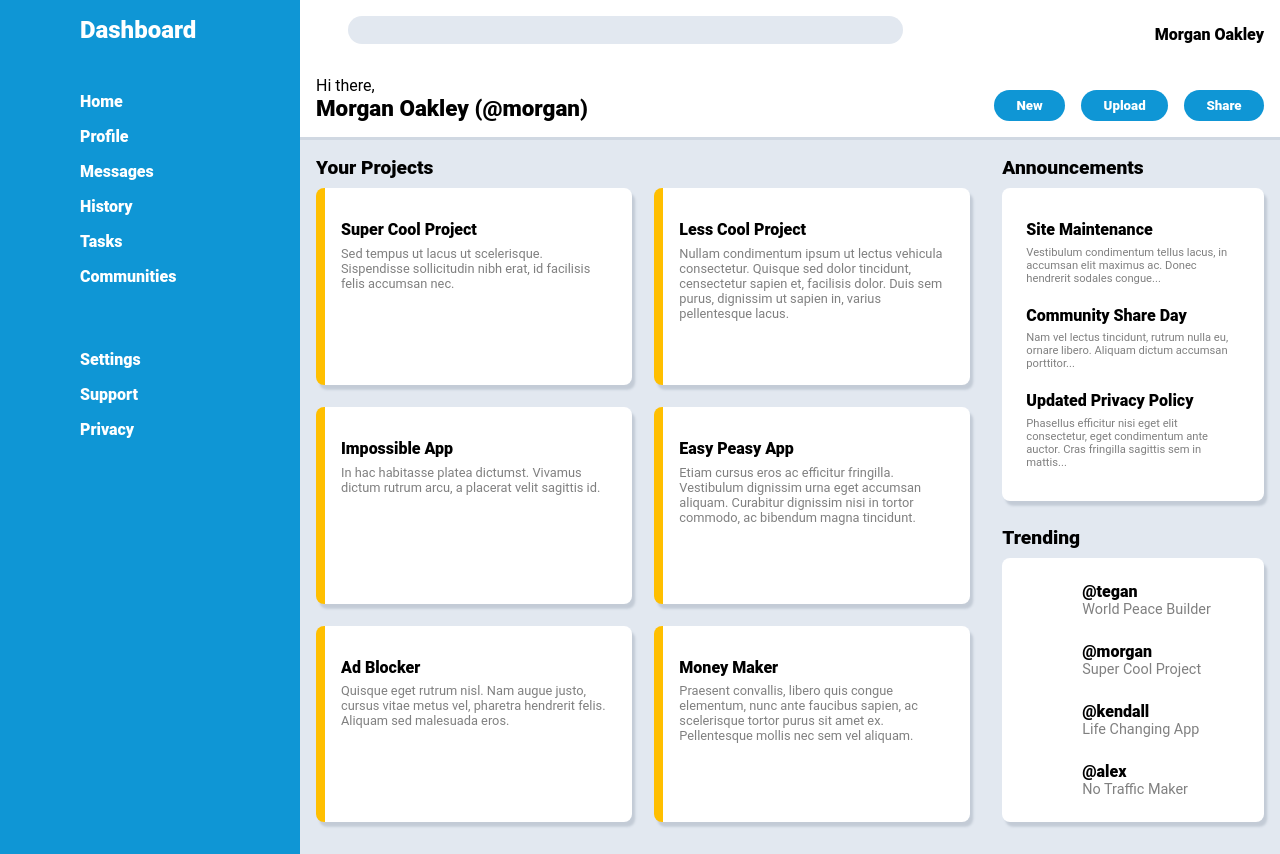
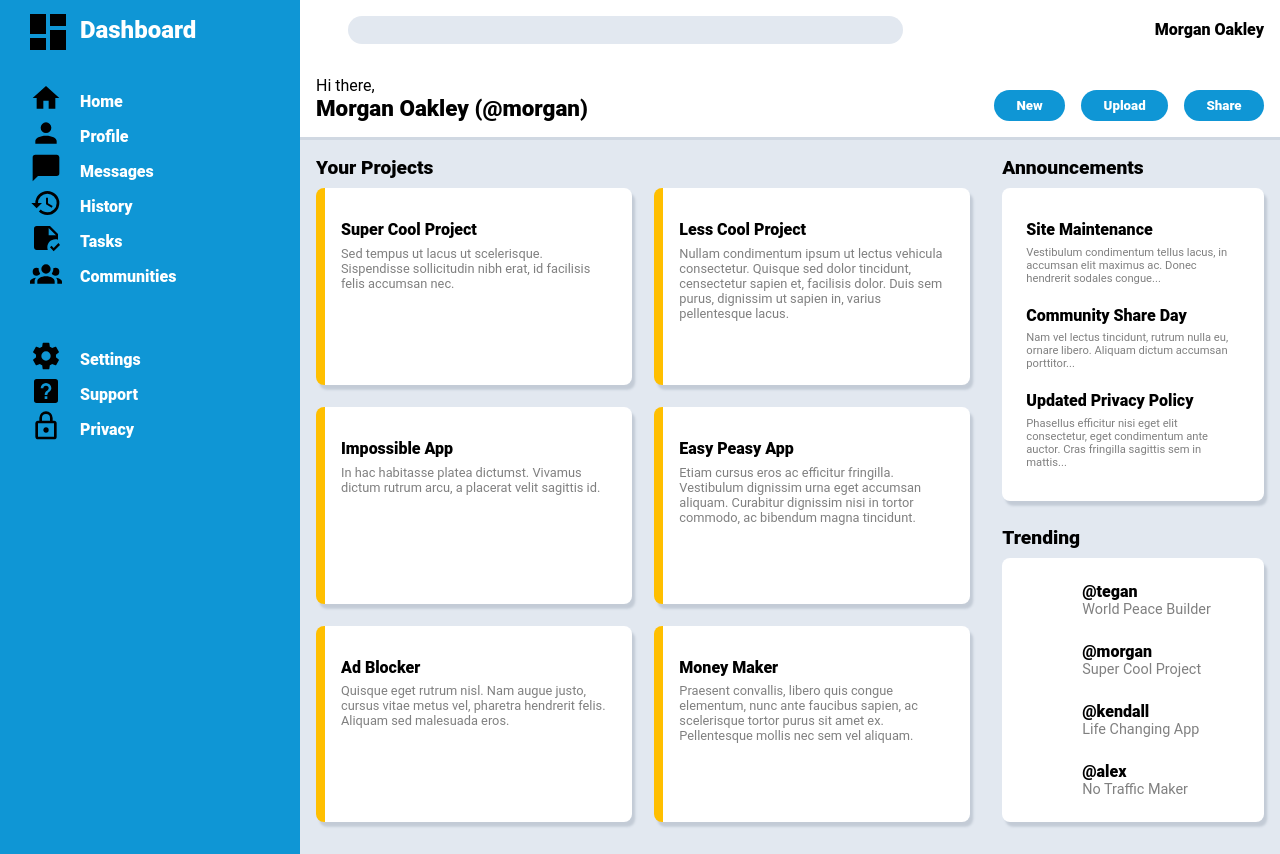
Before and after one commit to ll5zh/odin-dashboard, a plain HTML site: page index.html in a window 1280 px wide. Drawn offline with Linux system fonts and the light colour scheme.

Commit message:
Add dashboard icons

```diff
--- a/index.html
+++ b/index.html
@@ -9,18 +9,28 @@
 <body>
     <div class="container">
         <div class="sidebar">
+            <img id="dash-img" src="images/view-dashboard.svg" alt="view-dashboard">
             <div class="dashboard">Dashboard</div>
             <ul class="icons">
+                <img id="home-img"src="images/home.svg" alt="home">
                 <li>Home</li>
+                <img src="images/profile.svg" alt="profile" id="prof-img">
                 <li>Profile</li>
+                <img src="images/message.svg" alt="message" id="mesg-img">
                 <li>Messages</li>
+                <img src="images/history.svg" alt="history" id="hist-img">
                 <li>History</li>
+                <img src="images/task.svg" alt="task" id="task-img">
                 <li>Tasks</li>
+                <img src="images/community.svg" alt="community" id="comm-img">
                 <li>Communities</li>
             </ul>
             <ul class="icons">
+                <img src="images/settings.svg" alt="settings" id="set-img">
                 <li>Settings</li>
+                <img src="images/support.svg" alt="support" id="supp-img">
                 <li>Support</li>
+                <img src="images/privacy.svg" alt="privacy" id="priv-img">
                 <li>Privacy</li>
             </ul>
         </div>
--- a/style.css
+++ b/style.css
@@ -15,6 +15,7 @@ html, body {
 }
 
 .sidebar {
+    position: relative;
     grid-column: 1 / 2;
     grid-row: 1 / 3;
     background-color: #0f96d5;
@@ -24,6 +25,20 @@ html, body {
     display: flex;
     flex-direction: column;
     gap: 3rem;
+}
+
+#dash-img {
+    position: absolute;
+    height: 3rem;
+    left: 1.5rem;
+    top: 0.5rem;
+}
+
+#home-img, #prof-img, #mesg-img, #hist-img, #task-img, #comm-img, #set-img, #supp-img, #priv-img {
+    position: absolute;
+    height: 2rem;
+    left: 1.9rem;
+    margin-top: -0.6rem;
 }
 
 .dashboard {
@@ -67,6 +82,7 @@ input {
 
 .profile {
     font-weight: 800;
+    align-self: center;
 }
 
 .welcome {
```
Also changed, not shown: images/community.svg (added), images/history.svg (added), images/home.svg (added), images/message.svg (added), images/privacy.svg (added), images/profile.svg (added), images/settings.svg (added), images/support.svg (added), images/task.svg (added), images/view-dashboard.svg (added).
